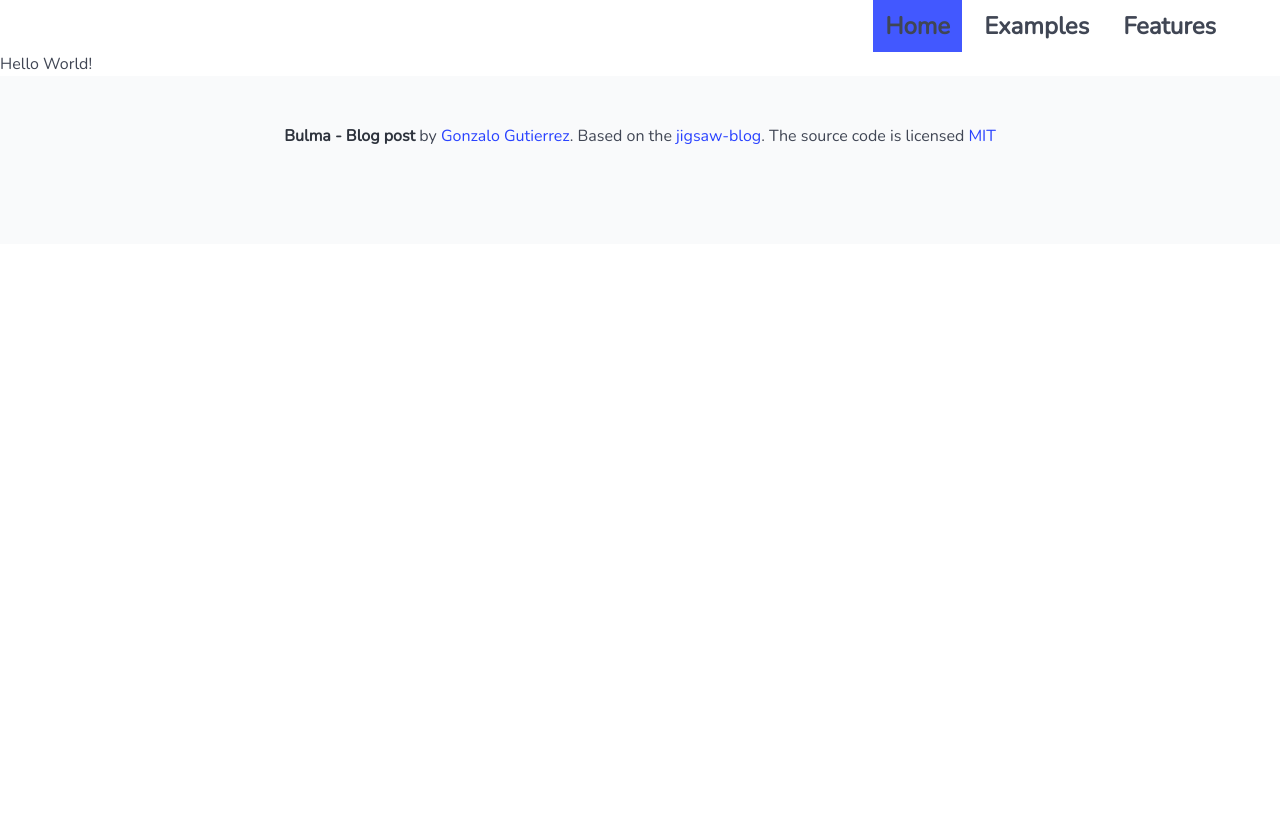
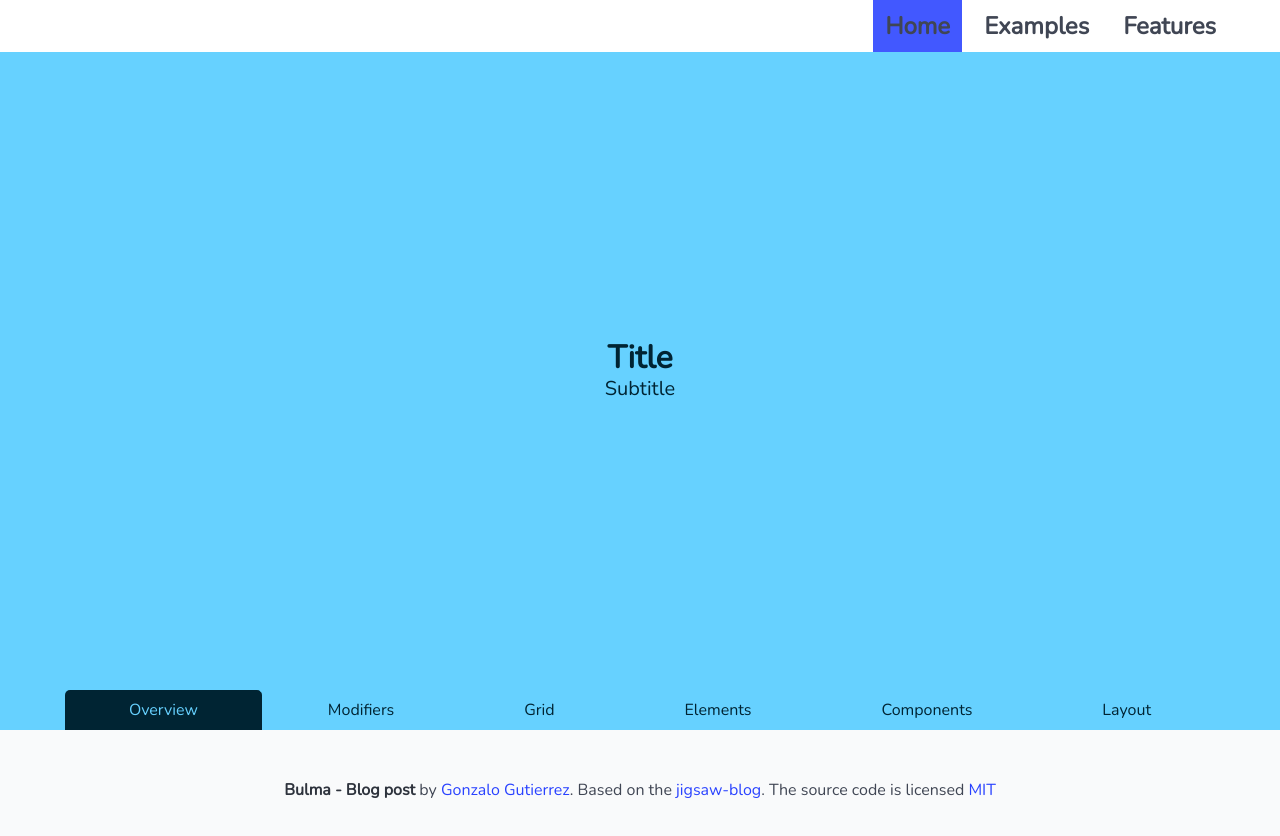
Before and after one commit to PeterLind/PeterLind.github.io, a plain HTML site: page GameProjects/main.html in a window 1280 px wide. Before the commit the page ends 800 px from the top, so only its background shows below. Drawn offline with nearby package versions, Linux system fonts and the light colour scheme.

Commit message:
Simple Layout

```diff
--- a/GameProjects/main.html
+++ b/GameProjects/main.html
@@ -12,14 +12,43 @@
 
 <body>
   <div id="navigationBar", include="../Modules/navbar.html"></div>
-  <div>
-    <p>
-      Hello World!
-    </p>
-  </div>
+  <section class="hero is-info is-large">
+    <div class="hero-body">
+      <div class="container has-text-centered">
+        <p class="title">Title</p>
+        <p class="subtitle">Subtitle</p>
+      </div>
+    </div>
+    <div class="hero-foot">
+      <nav class="tabs is-boxed is-fullwidth">
+        <div class="container">
+          <ul>
+            <li class="is-active">
+              <a>Overview</a>
+            </li>
+            <li>
+              <a>Modifiers</a>
+            </li>
+            <li>
+              <a>Grid</a>
+            </li>
+            <li>
+              <a>Elements</a>
+            </li>
+            <li>
+              <a>Components</a>
+            </li>
+            <li>
+              <a>Layout</a>
+            </li>
+          </ul>
+        </div>
+      </nav>
+    </div>
+  </section>
   <div id="footerBar" include="../Modules/footer.html"></div>
 
 
-    <script src="../MainPage/script.js"></script>
+  <script src="../MainPage/script.js"></script>
 </body>
 </html>
```
Also changed, not shown: Modules/body.html (+14 -5 lines).
